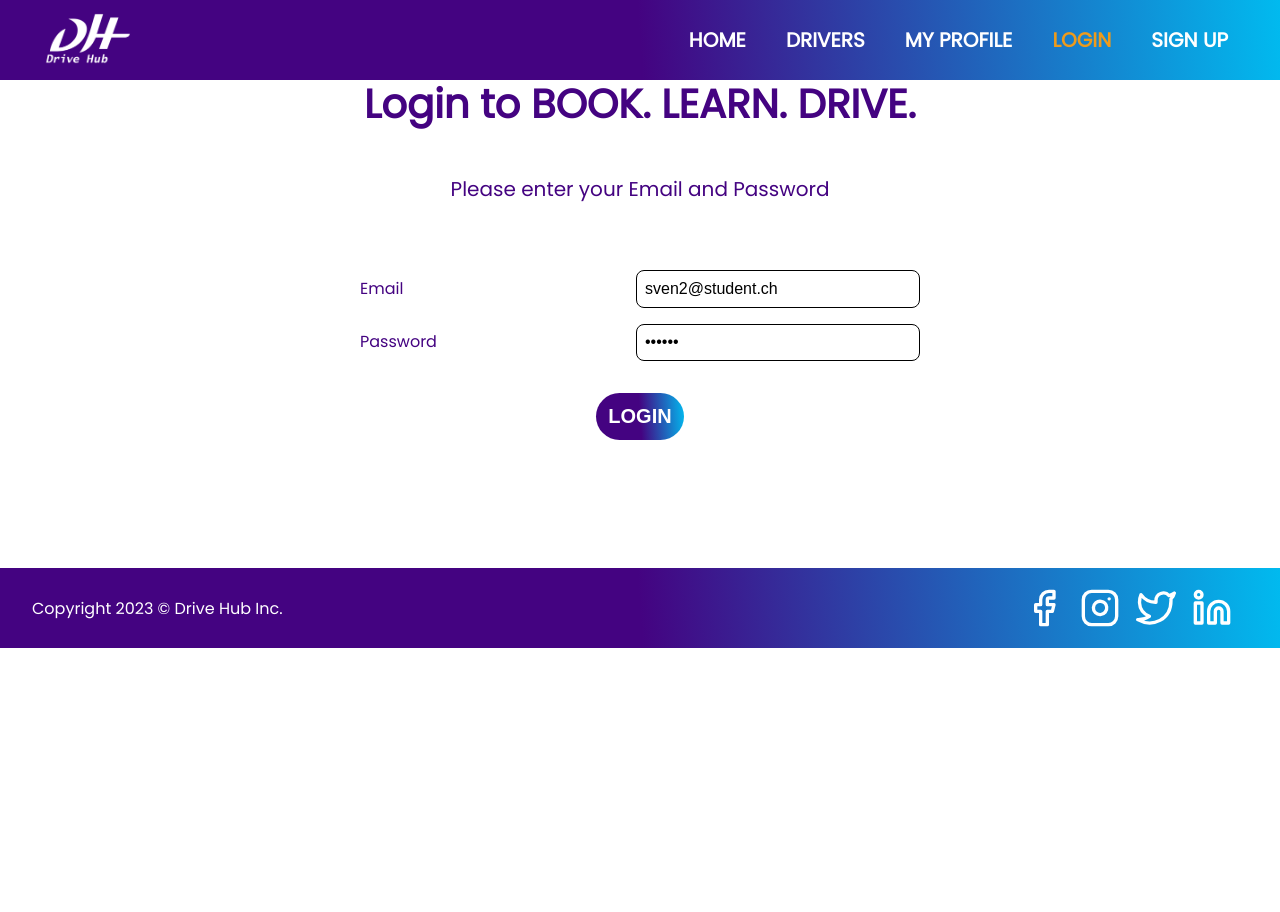
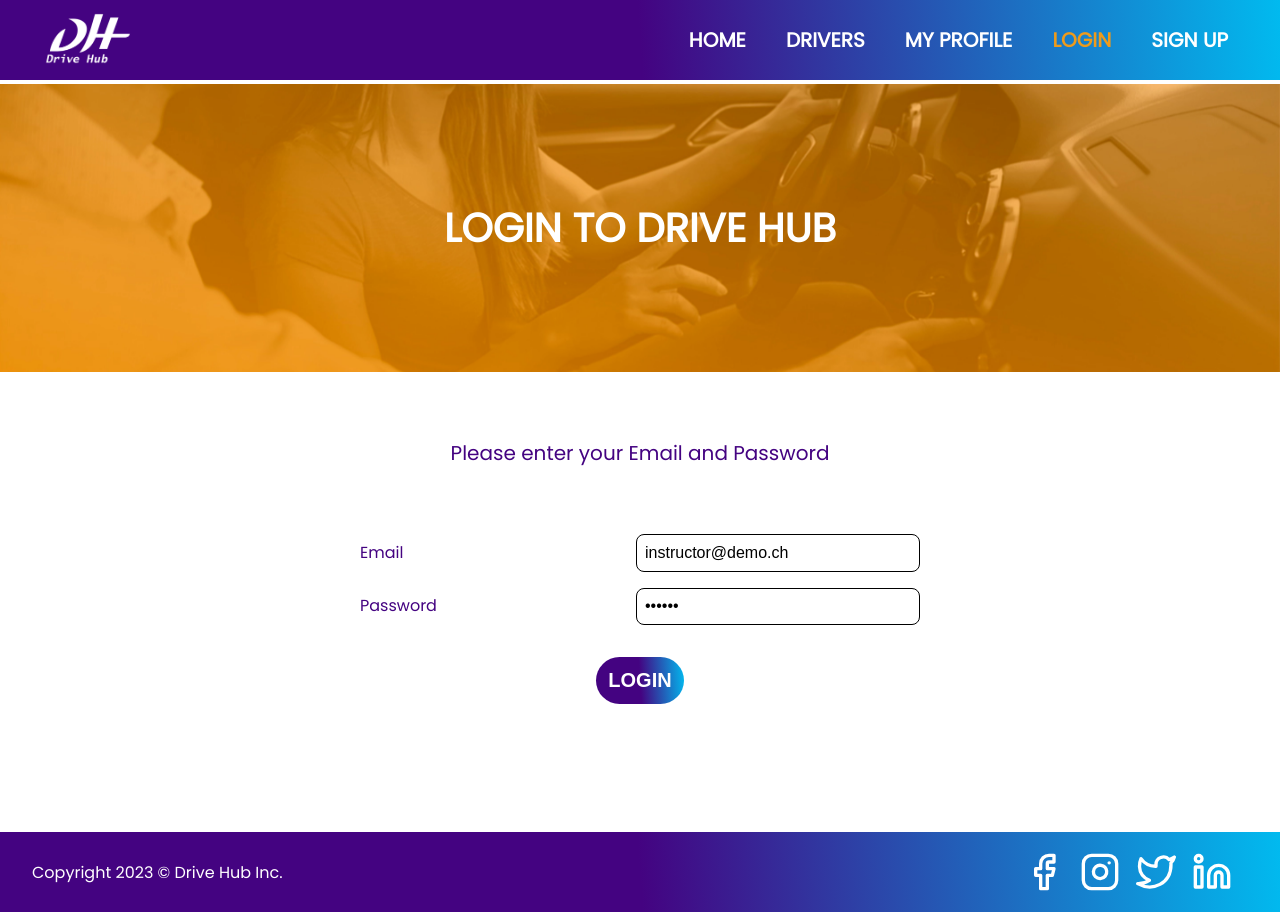
Before and after one commit to MikeSymoDev/frontend-driving-school, a React (Create React App) app: page /login in a window 1280 px wide. Before the commit the page ends 800 px from the top, so only its background shows below. Built offline with nearby package versions, Linux system fonts and the light colour scheme.

Commit message:
hero to login and signup page, changed default email adress in login

```diff
--- a/src/pages/login.jsx
+++ b/src/pages/login.jsx
@@ -12,7 +12,7 @@ export default function Login() {
   const dispatch = useDispatch()
   const navigate = useNavigate()
 
-  const [emailLogin, setEmailLogin] = useState('sven2@student.ch')
+  const [emailLogin, setEmailLogin] = useState('instructor@demo.ch')
   const [passwordLogin, setPasswordLogin] = useState('Secure')
   const [loginMessage, setLoginMessage] = useState("");
 
@@ -62,8 +62,11 @@ export default function Login() {
 
   return (
     <>
+    <div className="heroimagedetail">
+        <h2 className="herocontentdetail">LOGIN TO DRIVE HUB</h2>
+      </div>
     <div className="SignUp-Form-Container">
-        <h2>Login to BOOK. LEARN. DRIVE.</h2>
+        {/* <h2>Login to BOOK. LEARN. DRIVE.</h2> */}
         <p>Please enter your Email and Password</p>
         {error && <p className='error-message'>Error: {error.detail}</p>}
         <div className='Sign-Setup-Login-Form-Div'>
--- a/src/pages/login.scss
+++ b/src/pages/login.scss
@@ -1,3 +1,7 @@
 .error-message{
     color: red
 }
+
+.SignUp-Form-Container {
+    margin-top: 4rem;
+}
--- a/src/pages/signUpStart.jsx
+++ b/src/pages/signUpStart.jsx
@@ -11,6 +11,9 @@ export default function SignUpStart() {
   }
   return (
     <>
+    <div className="heroimagedetail">
+        <h2 className="herocontentdetail">SIGN UP</h2>
+      </div>
         <div className="SignUp-Start-Container">
           <h2>What Type are you?</h2>
           <p>
--- a/src/pages/signUpStart.scss
+++ b/src/pages/signUpStart.scss
@@ -9,6 +9,7 @@
     padding-left: 8rem;
     padding-right: 8rem;
     padding-bottom: 8rem;
+    margin-top: 4rem;
 
 
 
```
